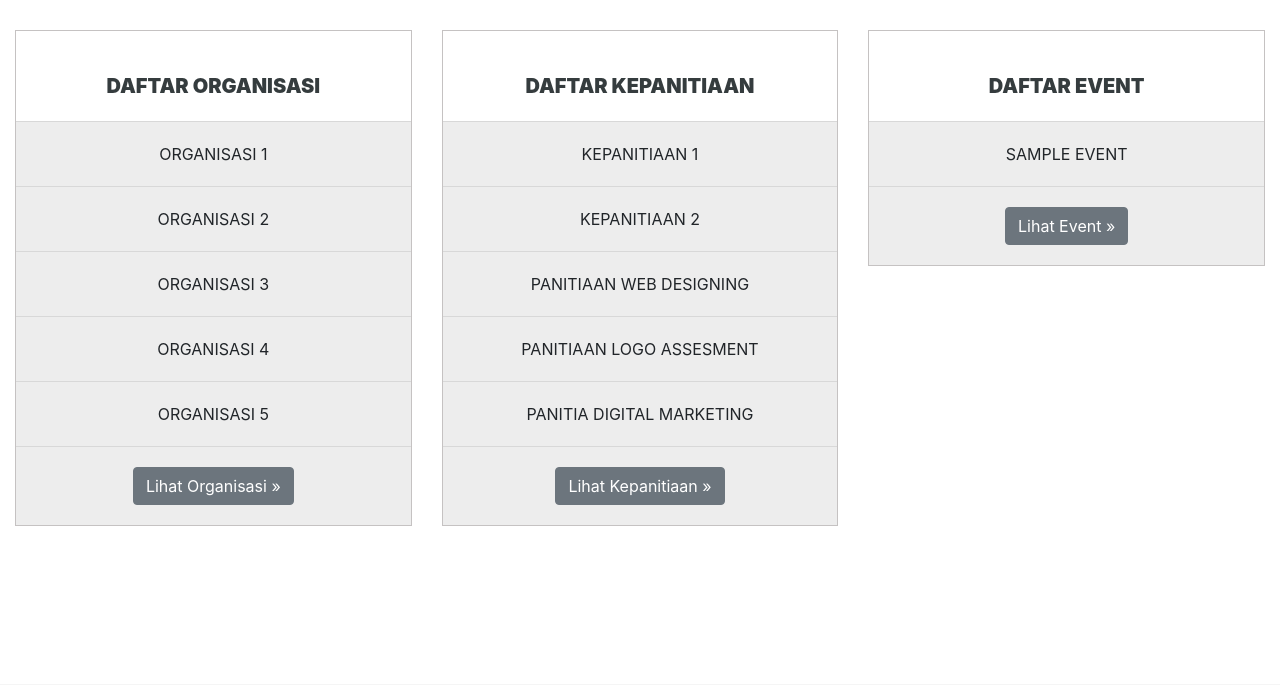
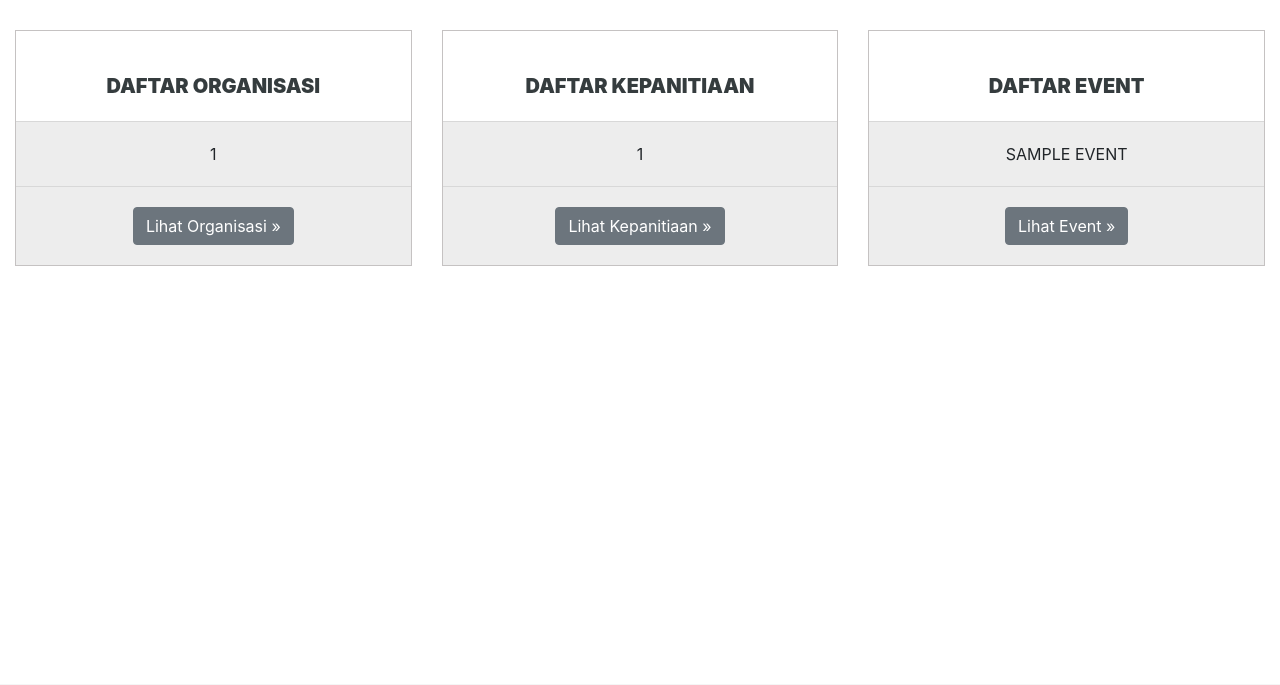
Before and after one commit to alhaura19/SIMUI_M2, a CodeIgniter app: the page made by application/views/v_home.php in a window 1280 px wide. Shown: the part 56-741 px from the top of the page. Run offline with CodeIgniter, Linux system fonts and the light colour scheme; tables that the repository leaves empty hold one stand-in row (values such as "Sample post"); the template is opened without the code that fills it: most values are stand-ins (such as "Sample title", 1, 10 or a date in 2020); some libraries are stand-ins or nearby versions.

Commit message:
fix tiga table daftar di home

```diff
--- a/application/controllers/Home.php
+++ b/application/controllers/Home.php
@@ -40,7 +40,9 @@ class Home extends CI_Controller {
 		// End fungsi login
 		$data = array(
 			'title' => 'Halaman Home',
-			'data_event' => $this->m_home->get_all(),
+			'data_event' => $this->m_home->get_event(),
+			'data_kepanitiaan' => $this->m_home->get_kepanitiaan(),
+			'data_organisasi' => $this->m_home->get_organisasi(),
 		);
 		$this->load->view('v_home',$data);
 	}
--- a/application/views/v_home.php
+++ b/application/views/v_home.php
@@ -16,12 +16,11 @@ require_once ('layout/navbar.php');
               <li class="price">
                 DAFTAR ORGANISASI
               </li>
-
-              <li>Organisasi 1</li>
-              <li>Organisasi 2</li>
-              <li>Organisasi 3</li>
-              <li>Organisasi 4</li>
-              <li>Organisasi 5</li>
+              <?php
+              foreach ($data_organisasi as $home_organisasi) {
+               ?>
+              <li><?php echo $home_organisasi->id_organisasi ?></li>
+            <?php } ?>
             </ul>
             <div class="pricing-footer">
               <a class="btn btn-secondary" href="<?php echo base_url('c_organisasi'); ?>" role="button">Lihat Organisasi &raquo;</a>
@@ -36,12 +35,11 @@ require_once ('layout/navbar.php');
               <li class="price">
                 DAFTAR KEPANITIAAN
               </li>
-
-              <li>Kepanitiaan 1</li>
-              <li>Kepanitiaan 2</li>
-              <li>Panitiaan Web Designing</li>
-              <li>Panitiaan Logo Assesment</li>
-              <li>Panitia Digital Marketing</li>
+              <?php
+              foreach ($data_kepanitiaan as $home_kepanitiaan) {
+               ?>
+              <li><?php echo $home_kepanitiaan->id_kepanitiaan ?></li>
+            <?php } ?>
             </ul>
             <div class="pricing-footer">
               <a class="btn btn-secondary" href="index.php/c_kepanitiaan" role="button">Lihat Kepanitiaan &raquo;</a>
```
Also changed, not shown: application/models/M_home.php (+17 -1 lines), 2 other files.
